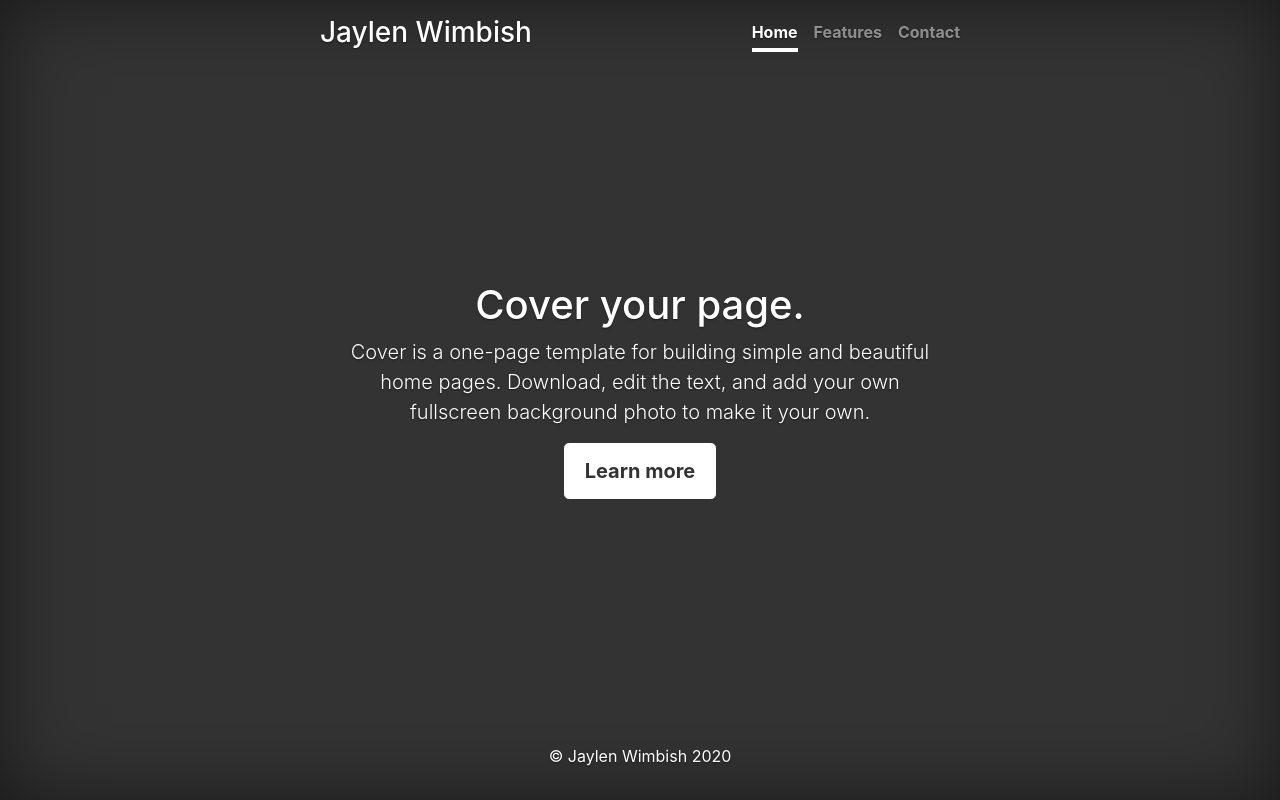
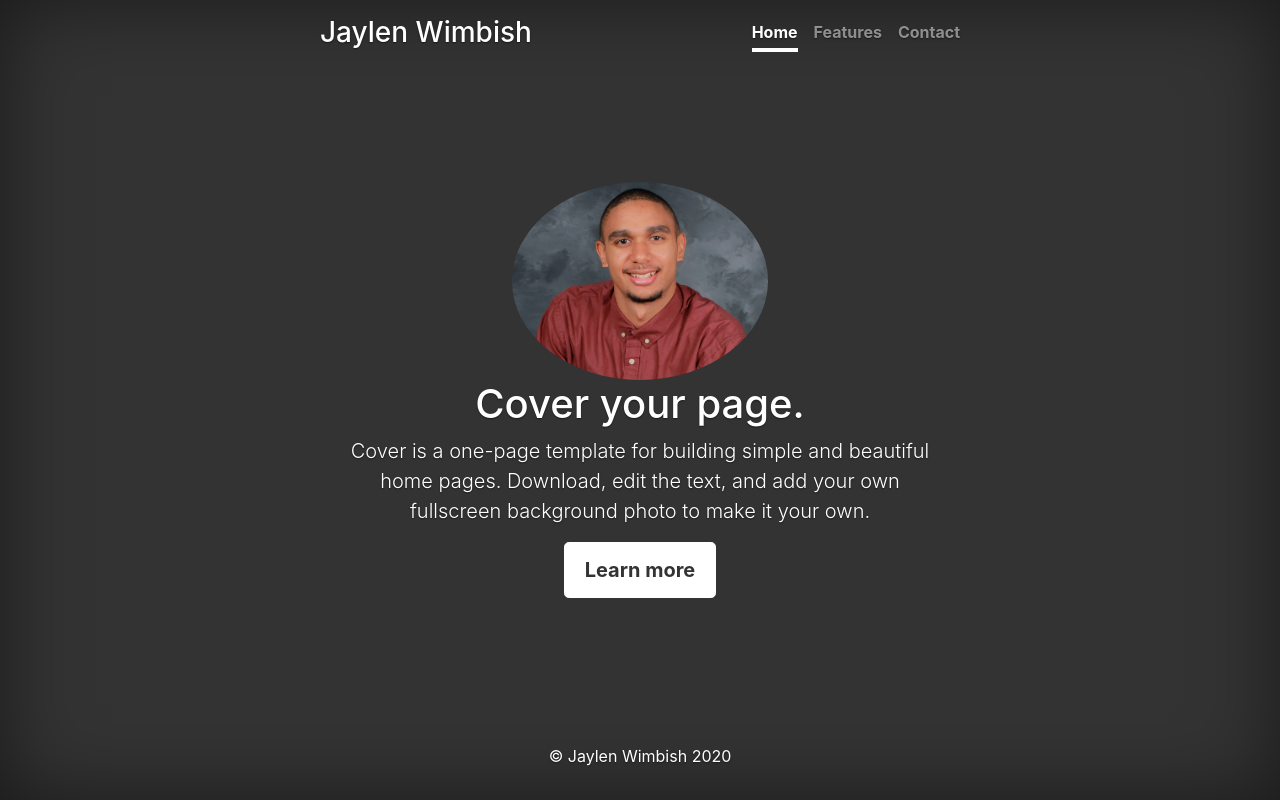
Before and after one commit to jaylenw/jaylenwimbish-website, a plain HTML site: page new-site/index.html in a window 1280 px wide. Drawn offline with Linux system fonts and the light colour scheme; files that its build step writes are made by us from their sources.

Commit message:
add my portrait
close #1

```diff
--- a/new-site/index.html
+++ b/new-site/index.html
@@ -27,6 +27,10 @@
     </div>
   </header>
 
+  <div class="portrait">
+    <img src="img/jaylenw_2017.jpg">
+  </div>
+
   <main role="main" class="inner cover">
     <h1 class="cover-heading">Cover your page.</h1>
     <p class="lead">Cover is a one-page template for building simple and beautiful home pages. Download, edit the text, and add your own fullscreen background photo to make it your own.</p>
--- a/new-site/theme/custom.css
+++ b/new-site/theme/custom.css
@@ -12,3 +12,20 @@
       font-size: 3.5rem;
     }
   }
+
+  .portrait {
+    border-radius: 100%;
+    overflow: hidden;
+    max-width: 40%;
+    max-height: 40%;
+    margin: 0 auto;
+  }
+
+  .portrait img {
+    display: block;
+    /* Stretch
+    height: 100%;
+    width: 100%; */
+    max-width: 100%;
+    max-height: 100%;
+  }
```
Also changed, not shown: new-site/img/jaylenw_2017.jpg (added).
